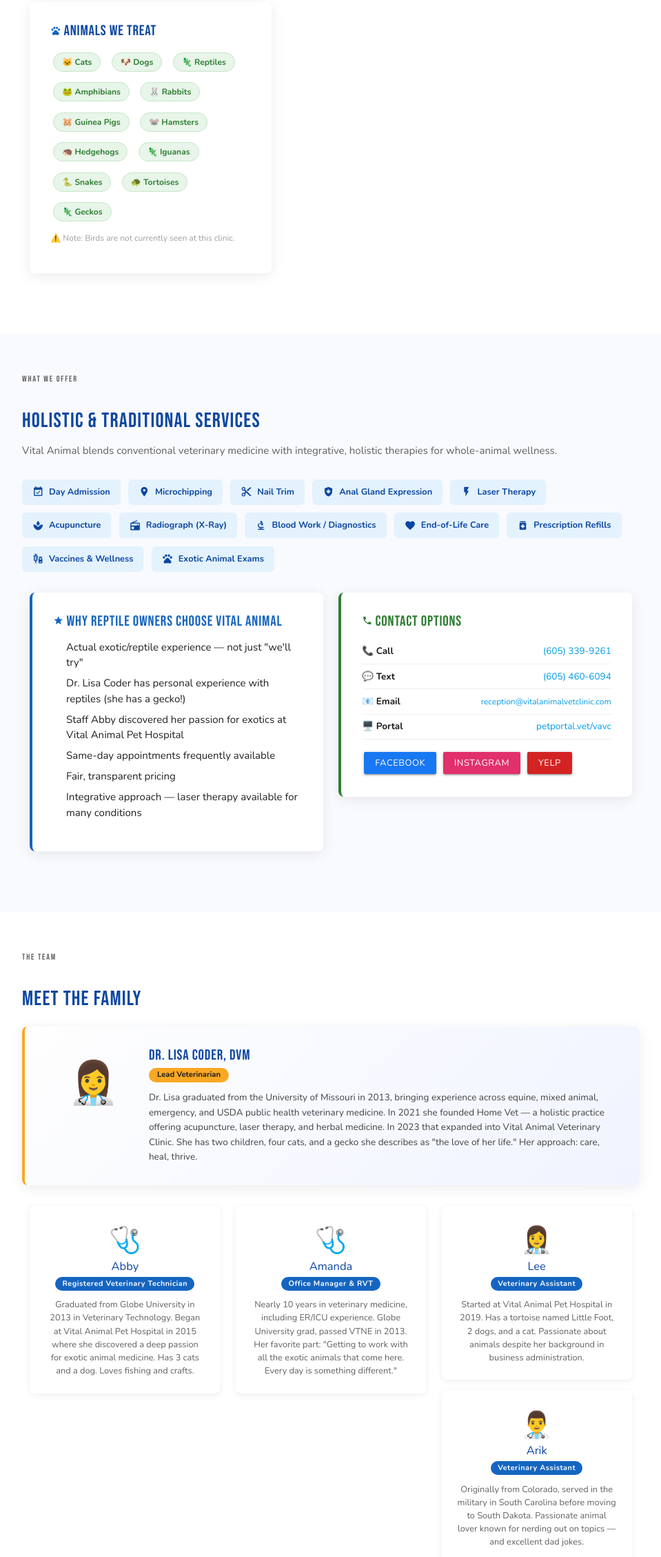
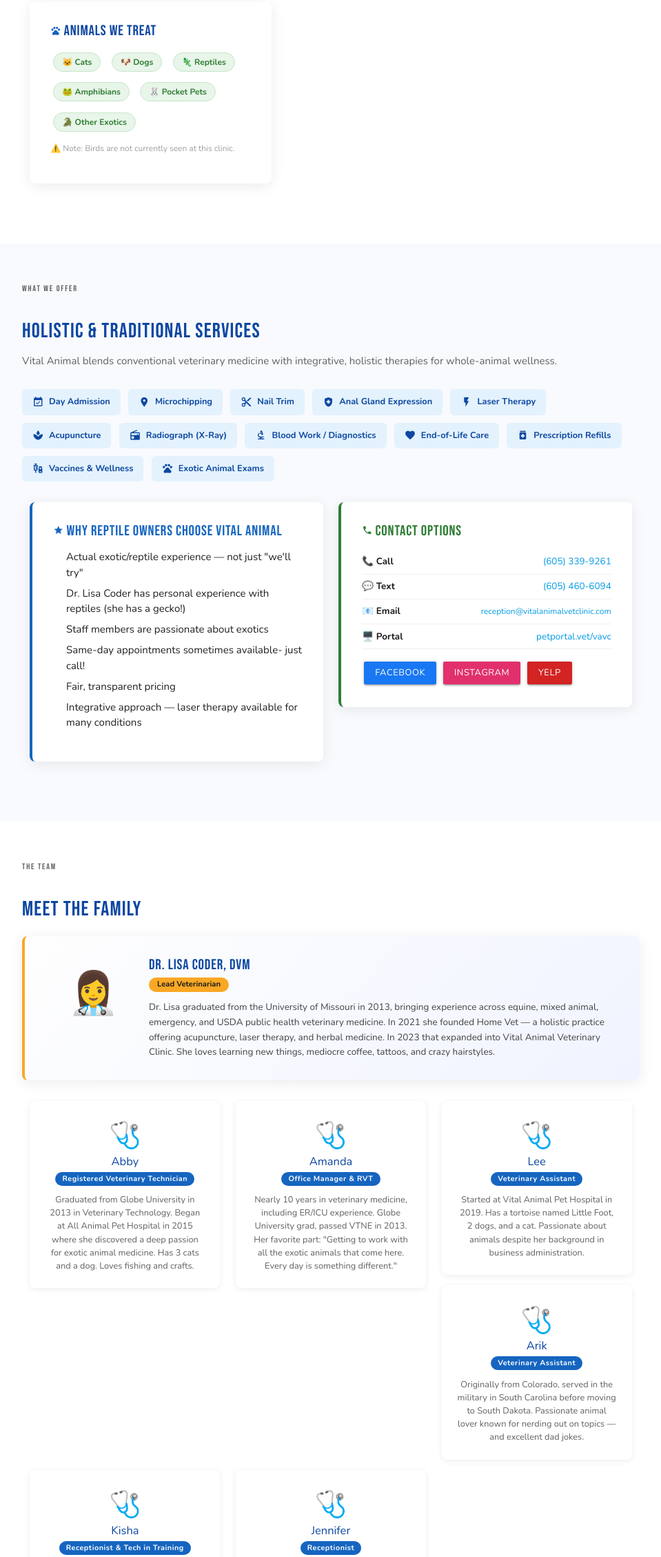
Before and after one commit to 404pandas/vavc-reptile-expo-2026, a website: page views/vital-animal-vet.html in a window 1280 px wide. Shown: the part 1391-3648 px from the top of the page at 69% size, without its empty margins (160-1119 px from the left). Drawn offline with nearby package versions, Linux system fonts and the light colour scheme.

Commit message:
Removed weird emojis

```diff
--- a/views/vital-animal-vet.html
+++ b/views/vital-animal-vet.html
@@ -400,14 +400,8 @@
                   <span class="service-chip">🐶 Dogs</span>
                   <span class="service-chip">🦎 Reptiles</span>
                   <span class="service-chip">🐸 Amphibians</span>
-                  <span class="service-chip">🐰 Rabbits</span>
-                  <span class="service-chip">🐹 Guinea Pigs</span>
-                  <span class="service-chip">🐭 Hamsters</span>
-                  <span class="service-chip">🦔 Hedgehogs</span>
-                  <span class="service-chip">🦎 Iguanas</span>
-                  <span class="service-chip">🐍 Snakes</span>
-                  <span class="service-chip">🐢 Tortoises</span>
-                  <span class="service-chip">🦎 Geckos</span>
+                  <span class="service-chip">🐰 Pocket Pets</span>
+                  <span class="service-chip">🐊 Other Exotics</span>
                 </div>
                 <p
                   style="font-size: 0.8rem; color: #9e9e9e; margin-top: 0.75rem"
@@ -556,11 +550,10 @@
                     has a gecko!)
                   </li>
                   <li style="margin-bottom: 0.5rem">
-                    Staff Abby discovered her passion for exotics at Vital
-                    Animal Pet Hospital
+                    Staff members are passionate about exotics
                   </li>
                   <li style="margin-bottom: 0.5rem">
-                    Same-day appointments frequently available
+                    Same-day appointments sometimes available- just call!
                   </li>
                   <li style="margin-bottom: 0.5rem">
                     Fair, transparent pricing
@@ -693,9 +686,8 @@
                   and USDA public health veterinary medicine. In 2021 she
                   founded Home Vet — a holistic practice offering acupuncture,
                   laser therapy, and herbal medicine. In 2023 that expanded into
-                  Vital Animal Veterinary Clinic. She has two children, four
-                  cats, and a gecko she describes as "the love of her life." Her
-                  approach: care, heal, thrive.
+                  Vital Animal Veterinary Clinic. She loves learning new things,
+                  mediocre coffee, tattoos, and crazy hairstyles.
                 </p>
               </div>
             </div>
@@ -710,9 +702,9 @@
                 <span class="role-chip">Registered Veterinary Technician</span>
                 <p>
                   Graduated from Globe University in 2013 in Veterinary
-                  Technology. Began at Vital Animal Pet Hospital in 2015 where
-                  she discovered a deep passion for exotic animal medicine. Has
-                  3 cats and a dog. Loves fishing and crafts.
+                  Technology. Began at All Animal Pet Hospital in 2015 where she
+                  discovered a deep passion for exotic animal medicine. Has 3
+                  cats and a dog. Loves fishing and crafts.
                 </p>
               </div>
             </div>
@@ -731,7 +723,7 @@
             </div>
             <div class="col s12 m6 l4">
               <div class="team-card">
-                <span style="font-size: 2.5rem">👩‍⚕️</span>
+                <span style="font-size: 2.5rem">🩺</span>
                 <h4>Lee</h4>
                 <span class="role-chip">Veterinary Assistant</span>
                 <p>
@@ -743,7 +735,7 @@
             </div>
             <div class="col s12 m6 l4">
               <div class="team-card">
-                <span style="font-size: 2.5rem">👨‍⚕️</span>
+                <span style="font-size: 2.5rem">🩺</span>
                 <h4>Arik</h4>
                 <span class="role-chip">Veterinary Assistant</span>
                 <p>
@@ -756,7 +748,7 @@
             </div>
             <div class="col s12 m6 l4">
               <div class="team-card">
-                <span style="font-size: 2.5rem">👩‍💼</span>
+                <span style="font-size: 2.5rem">🩺</span>
                 <h4>Kisha</h4>
                 <span class="role-chip">Receptionist & Tech in Training</span>
                 <p>
@@ -768,7 +760,7 @@
             </div>
             <div class="col s12 m6 l4">
               <div class="team-card">
-                <span style="font-size: 2.5rem">👩‍💼</span>
+                <span style="font-size: 2.5rem">🩺</span>
                 <h4>Jennifer</h4>
                 <span class="role-chip">Receptionist</span>
                 <p>
```
